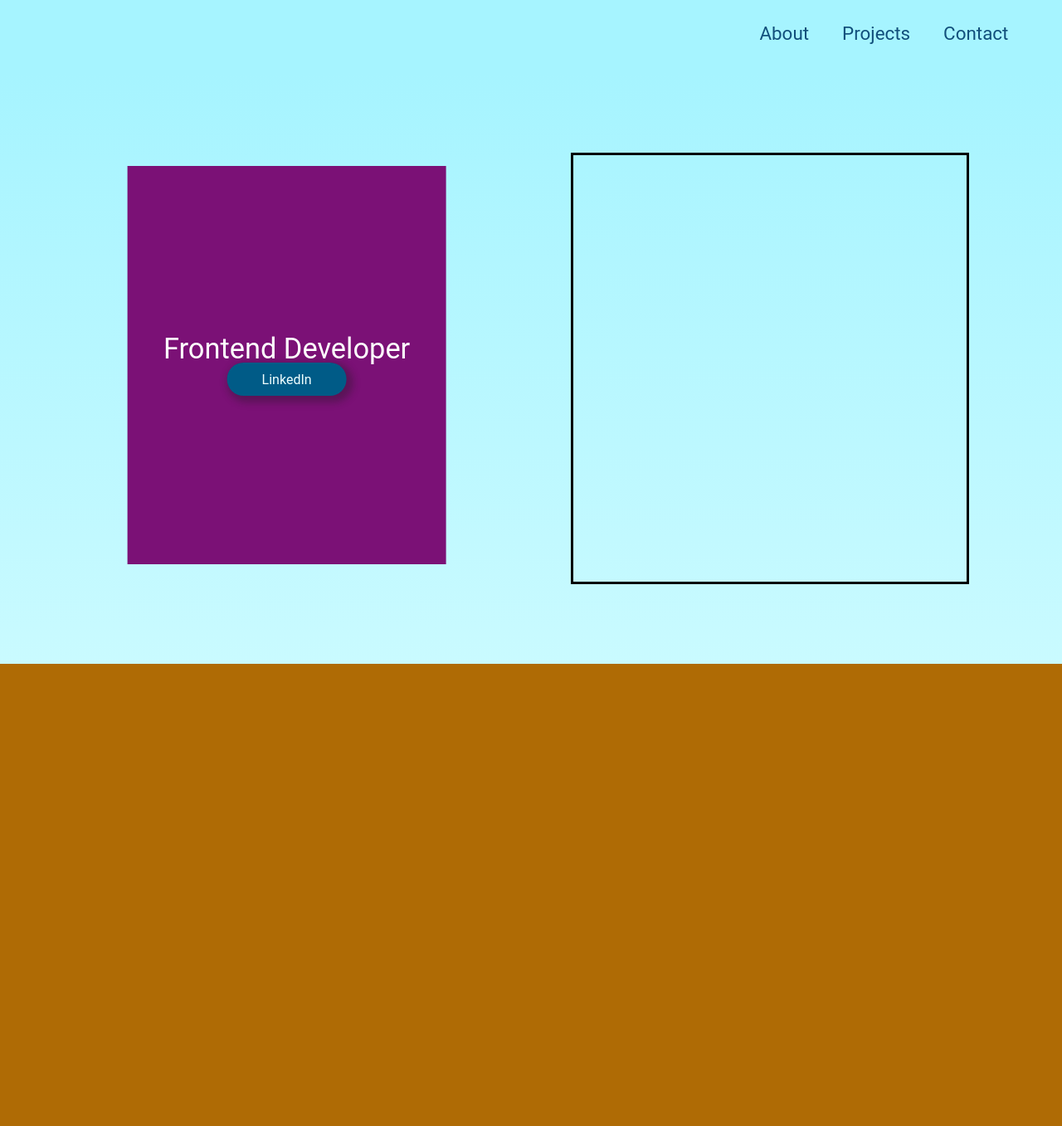
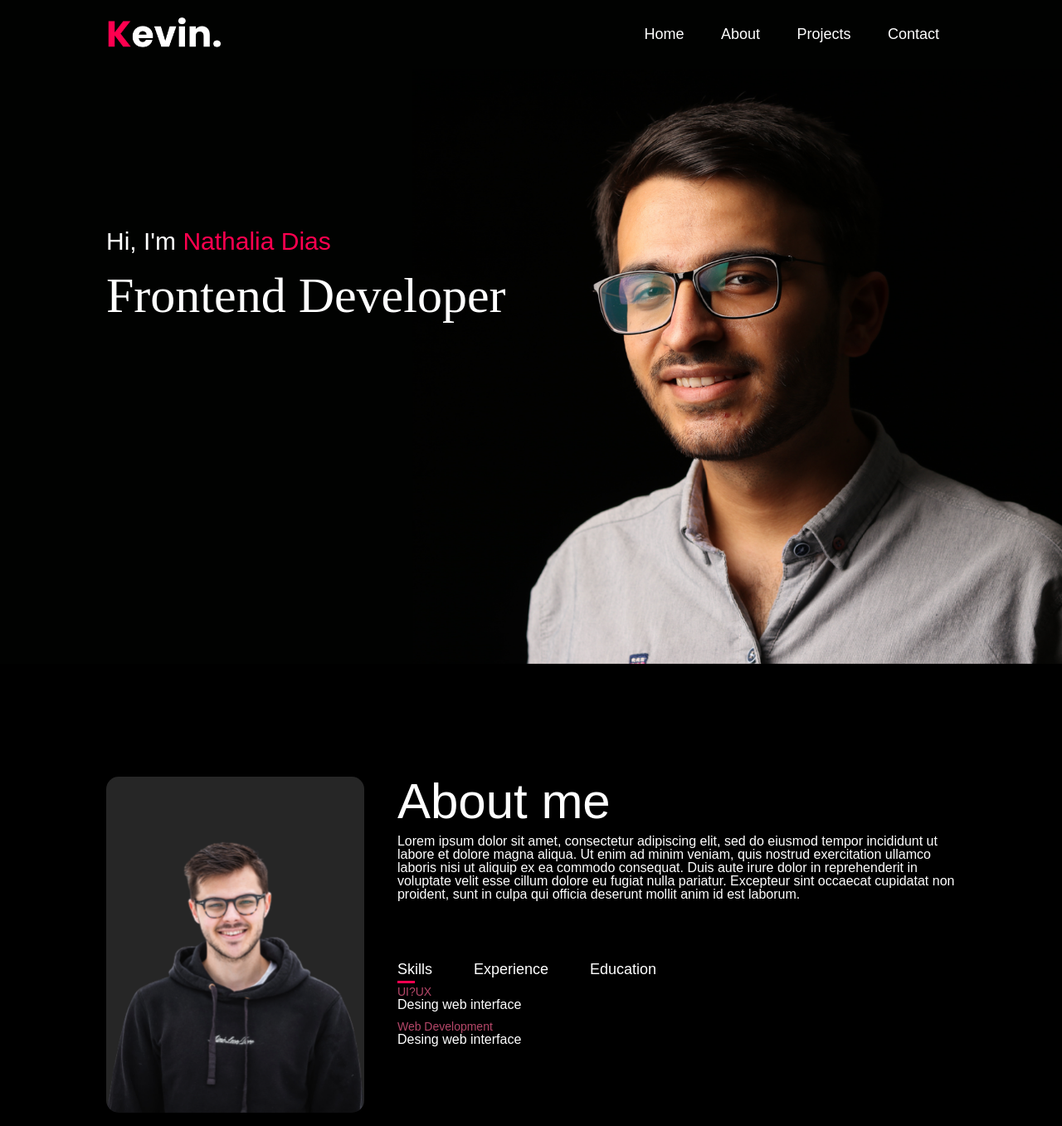
Before and after one commit to Nathipd/portfolio, a plain HTML site: page index.html in a window 1280 px wide. Shown: the whole page at 83% size. Drawn offline with Linux system fonts and the light colour scheme.

Commit message:
Add tab
Add functional tab.

Signed-off-by: Nathalia <nathalia.desenv@gmail.com>

```diff
--- a/index.html
+++ b/index.html
@@ -6,59 +6,83 @@
     <meta http-equiv="X-UA-Compatible" content="IE=edge">
     <meta name="viewport" content="width=device-width, initial-scale=1.0">
     <title>Portifolio</title>
+    <link rel="shortcut icon" href="img/" type="image/x-icon">
 
     <link rel="stylesheet" href="style/reset.css">
     <link rel="stylesheet" href="style/style.css">
-    <link rel="stylesheet" href="style/art.css">
-    <link rel="stylesheet" href="style/navbar.css">
-    <link rel="stylesheet" href="style/header-art.css">
 </head>
 
 <body>
+    <header>
+        <div class="container">
+            <nav>
+                <img src="img/logo.png" alt="logo" class="logo">
+                <ul>
+                    <li><a href="#">Home</a></li>
+                    <li><a href="#">About</a></li>
+                    <li><a href="#">Projects</a></li>
+                    <li><a href="#">Contact</a></li>
+                </ul>
+            </nav>
 
-    <header>
+            <div class="header-text">
+                <p>Hi, I'm <span>Nathalia Dias</span></p>
+                <h1>Frontend Developer</h1>
+            </div>
+        </div>
+        <!-- ---------about----------- -->
+        <div id="about">
+            <div class="container">
 
-        <nav class="navbar">
+                <div class="img-container">
+                    <img src="img/user.png" alt="">
+                </div>
 
+                <div class="text-container">
+                    <h1 class="sub-title"> About me</h1>
+                    <p>Lorem ipsum dolor sit amet, consectetur adipiscing elit, sed do eiusmod tempor incididunt ut
+                        labore et dolore magna aliqua. Ut enim ad minim veniam, quis nostrud exercitation ullamco
+                        laboris nisi ut aliquip ex ea commodo consequat. Duis aute irure dolor in reprehenderit in
+                        voluptate velit esse cillum dolore eu fugiat nulla pariatur. Excepteur sint occaecat cupidatat
+                        non proident, sunt in culpa qui officia deserunt mollit anim id est laborum.</p>
+                </div>
 
-            <div class="logo"></div>
+                <div class="tab-container">
 
-            <ul class="nav-links">
+                    <div class="tab-titles">
+                        <p class="tab-links active-link" onclick="openTab('skills')" >Skills</p>
+                        <p class="tab-links" onclick="openTab('experience')">Experience</p>
+                        <p class="tab-links" onclick="openTab('education')">Education</p>
+                    </div>
 
+                    <div id="skills" class="tab-contents active-tab">
+                        <ul>
+                            <li><span>UI?UX</span><br>Desing web interface</li>
+                            <li><span>Web Development</span><br>Desing web interface</li>
+                        </ul>
+                    </div>
 
-                <div class="menu">
+                    <div id="experience" class="tab-contents">
+                        <ul>
+                            <li><span>experience</span><br>Desing web interface</li>
+                            <li><span>Web Development</span><br>Desing web interface</li>
+                        </ul>
+                    </div>
 
-                    <li><a href="/">About</a></li>
-
-                    <li><a href="/">Projects</a></li>
-
-                    <li><a href="/">Contact</a></li>
+                    <div id="education" class="tab-contents">
+                        <ul>
+                            <li><span>education</span><br>Desing web interface</li>
+                            <li><span>Web Development</span><br>Desing web interface</li>
+                        </ul>
+                    </div>
 
                 </div>
 
-            </ul>
-
-        </nav>
-
-        <div class="header-content">
-        <div class="text-container">
-            <h1 class="role-text">Frontend Developer</h1>
-            <button class="header-button">
-               <a href="https://www.linkedin.com/in/nathalia-dias-b08aa41ab/"> LinkedIn</a></button>
-        </div>
-        <div class="art-container">
-            <div class="frame">
-
             </div>
         </div>
-        </div>
-
     </header>
 
-    <main>
-
-    </main>
-
+    <script src="script/main.js"></script>
 </body>
 
 </html>
--- /dev/null
+++ b/script/main.js
@@ -0,0 +1,19 @@
+var tabLinks = document.getElementsByClassName("tab-links");
+var tabContents = document.getElementsByClassName("tab-contents");
+
+function openTab(tabName) {
+
+    // Remove the content
+    for (tabLink of tabLinks) {
+        tabLink.classList.remove("active-link")
+    }
+
+    for (tabContent of tabContents) {
+        tabContent.classList.remove("active-tab")
+    }
+
+    // Show the content
+    event.currentTarget.classList.add("active-link");
+    document.getElementById(tabName).classList.add("active-tab");
+
+}
--- a/style/art.css
+++ /dev/null
@@ -1,5 +0,0 @@
-.art-container{
-    display: flex;
-    align-items: center;
-    justify-content: center;
-}
--- a/style/navbar.css
+++ /dev/null
@@ -1,30 +0,0 @@
-
-/* NAV STYLE */
-.nav-links {
-    margin-right: 3%;
-}
-
-.nav-links a {
-    font-size: 2.8vmin;
-    color: #114f7b;
-}
-
-/* NAVBAR MENU STYLE*/
-
-.menu {
-    display: flex;
-    gap: 1em;
-    font-size: 2.2vmin;
-}
-
-.menu li:hover {
-
-    background-color: #4c9e9e;
-    border-radius: 0.5vmin;
-    transition: 0.3s ease;
-
-}
-
-.menu li {
-    padding: 0.5vmin 1.4vmin;
-}
--- a/style/reset.css
+++ b/style/reset.css
@@ -18,9 +18,8 @@ time, mark, audio, video {
 	margin: 0;
 	padding: 0;
 	border: 0;
-	font-size: 100%;
-	font: inherit;
 	vertical-align: baseline;
+	color: #fff;
 }
 
 article, aside, details, figcaption, figure,
--- a/style/style.css
+++ b/style/style.css
@@ -1,107 +1,177 @@
-
 :root {
     --grass: #a8e25e;
     --sky: linear-gradient(180deg, rgba(166, 244, 255, 1) 1%, rgba(205, 251, 255, 1) 99%);
 }
 
 body {
-    width: 100%;
-    height: fit-content;
+    background-color: black;
 
-    display: grid;
-    grid-template-columns: 1fr;
-    grid-template-rows: 100vmin 50vmin;
-    font-family: roboto;
+    font-family: futura-pt, sans-serif;
+    font-style: normal;
+    font-weight: 300;
 }
 
-/* BODY GRID ITENS */
 header {
     width: 100%;
-    height: 100%;
-    grid-row: 1/2;
+    height: 100vh;
 
-    display: grid;
-    grid-template-columns: 1fr;
-    grid-template-rows:10vmin auto;
+    background-image: url(../img/background.png);
+    background-size: cover;
+    background-position: center;
 }
 
-main {
-    height: 100vmin;
-    width: 100%;
-    grid-row: 2/3;
+.container {
+    padding: 10px 10%;
+}
 
-    background-color: #af6b05;
-}
-/* --- */
-
-/* HEADER GRID ITENS */
-.navbar {
-    width: 100%;
-    height: 10vmin;
-    background-color: rgba(166, 244, 255, 1);
-
-    grid-row: 1/2;
-
-    position: absolute;
+nav {
     display: flex;
     align-items: center;
     justify-content: space-between;
-
-    padding: 2vmin;
-
-    color: #fff;
+    flex-wrap: wrap;
 }
 
-.header-content {
+.logo {
+    width: 140px;
+}
+
+nav ul li {
+    display: inline-block;
+    margin: 10px 20px;
+}
+
+nav ul li a {
+    color: #fff;
+    font-size: 18px;
+    position: relative;
+}
+
+nav ul li a::after {
+    content: '';
+    width: 0;
+    height: 3px;
+    background: #ff004f;
+    position: absolute;
+    left: 0;
+    bottom: -6px;
+    transition: 0.5s;
+}
+
+nav ul li a:hover::after {
     width: 100%;
-    height: 100vmin;
-    grid-row: 2/3;
-    background: var(--sky);
+}
 
+.header-text {
+    font-size: 30px;
+    margin-top: 20%;
+}
+
+.header-text h1 {
+    font-size: 60px;
+    margin-top: 20px;
+
+    font-family: abril-display, serif;
+    font-style: normal;
+    font-weight: 400;
+}
+
+.header-text p {}
+
+.header-text p span {
+    color: #ff004f;
+}
+
+/* -------------about------------- */
+
+#about {
+    padding: 80px 0;
+    columns: #ababab;
+}
+
+#about .container {
     display: grid;
-    grid-template-columns: 1fr 1fr;
-    grid-row: 1fr;
-}
-/* --- */
-
-/* HEADER CONTENT ITENS */
-.text-container{
-    width: 60%;
-    height: 60%;
-    background-color: #7b1176;
+    grid-template-columns: fit-content fit-content;
+    grid-template-rows: fit-content fit-content;
+    column-gap: 5vmin;
 
     position: relative;
-    transform: translate(40%, 25%);
+    top: 450px;
+}
+
+#about .container .img-container {
+    grid-column: 1/2;
+    grid-row: 1/3;
+}
+
+#about .container .text-container {
+    grid-column: 2/3;
+    grid-row: 1/2;
 
     display: flex;
     flex-direction: column;
-    align-items: center;
-    justify-content: center;
-}
-.art-container{
-    width: 75%;
-    height: 65%;
-    border: 3px solid black;
-
-    position: relative;
-    transform: translate(10%, 20%);
+    justify-self: self-start;
 }
 
-.role-text{
-    font-size: 4.3vmin;
-    color: white;
+#about .container .tab-container {
+    grid-column: 2/3;
+    grid-row: 2/3;
 }
-/* -- BUTTON  --*/
 
-.header-button{
-    width: 18vmin;
-    height: 5vmin;
-    background-color: #005b87;
+#about .container .img-container img {
+    width: 100%;
+    border-radius: 15px;
+}
 
-    border-radius: 10vmin;
-    box-shadow: 0.5vmin 0.5vmin 1vmin 0.5vmin rgba(26, 26, 26, 0.336);
+.sub-title {
+    font-size: 60px;
+    margin-bottom: 10px;
 
-    color: azure;
-    font-size: 2vmin;
+    font-family: futura-pt, sans-serif;
+    font-style: normal;
+    font-weight: 300;
+}
+
+.tab-titles {
+    display: flex;
+    flex-direction: row;
+}
+
+.tab-links {
+    margin-right: 50px;
+    font-size: 18px;
+    font-weight: 500;
     cursor: pointer;
+    position: relative;
 }
+
+.tab-links::after {
+    content: '';
+    width: 0;
+    height: 3px;
+    background: #ff004f;
+    position: absolute;
+    left: 0;
+    bottom: -8px;
+    transition: 0.5s;
+}
+
+.tab-links.active-link::after {
+    width: 50%;
+}
+
+.tab-contents ul li {
+    margin: 10px 0;
+}
+
+.tab-contents ul li span {
+    color: #b54769;
+    font-size: 14px;
+}
+
+.tab-contents{
+    display: none;
+}
+
+.tab-contents.active-tab{
+    display: block;
+}
```
Also changed, not shown: img/background.png (added), img/logo.png (added), img/phone-background.png (added), img/user.png (added), img/work-1.png (added), img/work-2.png (added), img/work-3.png (added), style/header-art.css (deleted), 1 other file.
